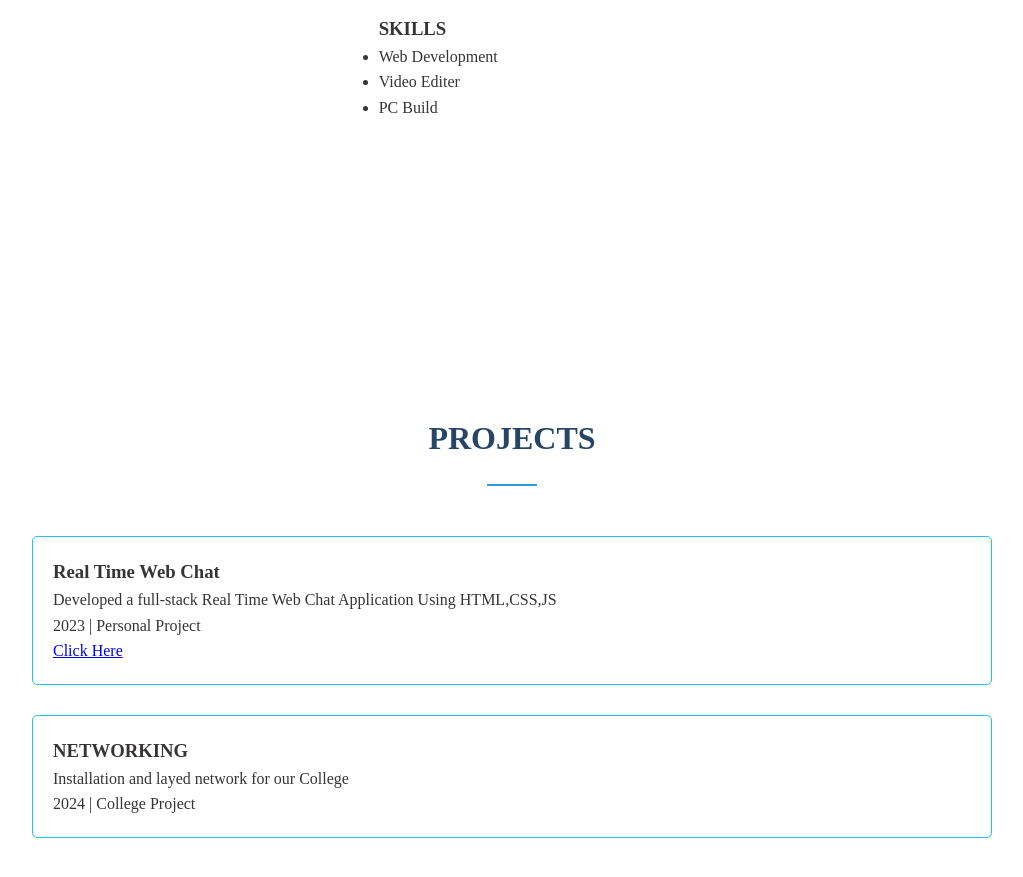
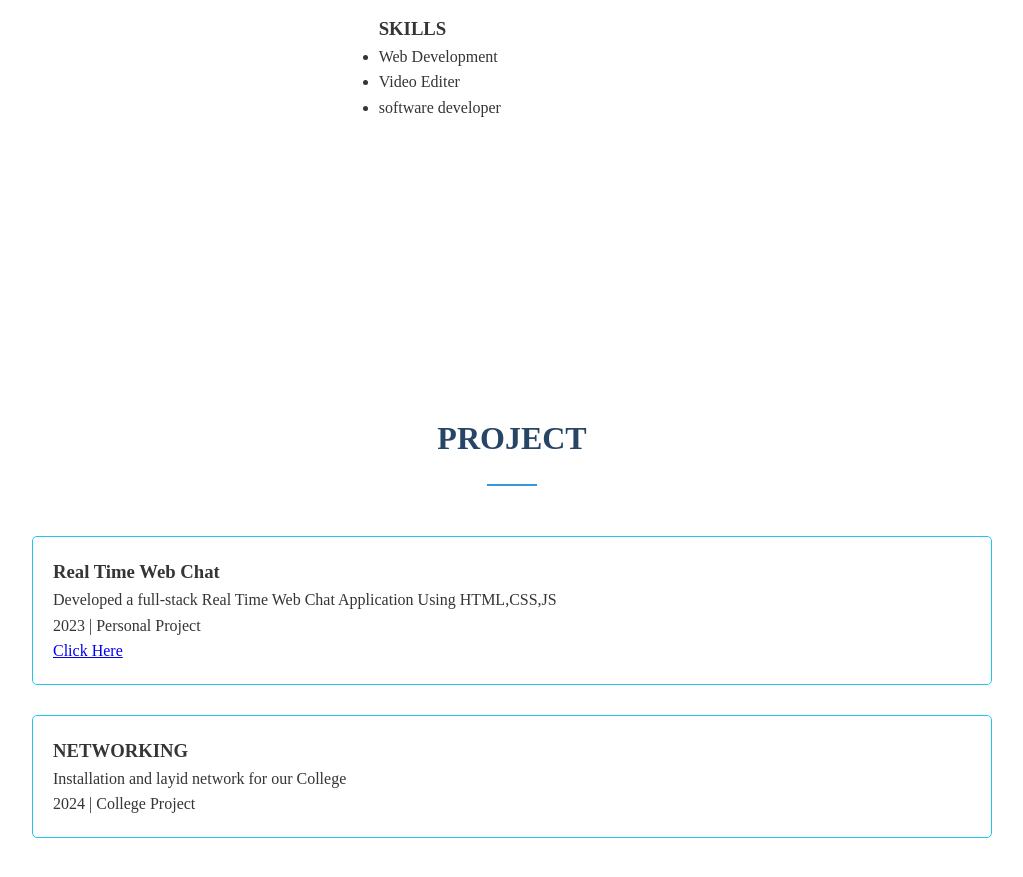
Before and after one commit to krishnaveni25760/Digital--protfolio, a plain HTML site: page index.html in a window 1280 px wide. Shown: the part 1267-2144 px from the top of the page, without its empty margins (128-1151 px from the left). Drawn offline with Linux system fonts and the light colour scheme.

Commit message:
Update index.html

```diff
--- a/index.html
+++ b/index.html
@@ -157,7 +157,7 @@
                     <ul>
                         <li>Web Development</li>
                         <li>Video Editer</li>
-                        <li>PC Build</li>
+                        <li>software developer</li>
                     </ul>
                 </div>
             </div>
@@ -168,7 +168,7 @@
     <div class="page" id="project">
         <div class="container">
             <div class="header">
-                <h2>PROJECTS</h2>
+                <h2>PROJECT</h2>
                 <div class="divider"></div>
             </div>
             <div class="project-card">
@@ -179,7 +179,7 @@
             </div>
             <div class="project-card">
                 <h3>NETWORKING</h3>
-                <p>Installation and layed network for our College</p>
+                <p>Installation and layid network for our College</p>
                 <p>2024 | College Project</p>
             </div>
         </div>
```
